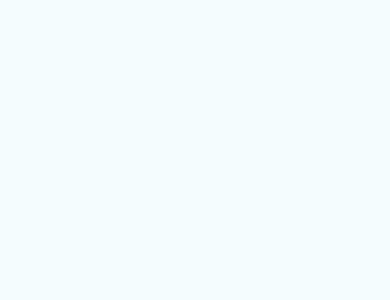
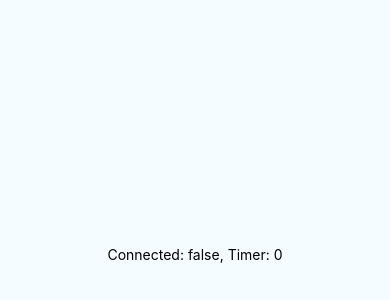
Before and after one commit to mujtaba-zaidi/RNMultipleSamples, a React Native app: screen / in a window 390 px wide. Shown: the part 168-468 px from the top of the page. Built offline with nearby package versions, Linux system fonts and the light colour scheme; no server answers.

Commit message:
Added: Context Api example with sockets

```diff
--- a/App.js
+++ b/App.js
@@ -1,9 +1,40 @@
 import React, { Component } from "react";
-import { StyleSheet, View } from "react-native";
+import { StyleSheet, View, Text } from "react-native";
+import { listenToSocket } from "./Sockets";
+import Child from "./Components/Child";
+const isConnected = false;
+const { Provider, Consumer } = React.createContext({ isConnected, Timer: 0 });
 
 export default class App extends Component {
+  constructor() {
+    super();
+    this.state = {
+      isConnected: false,
+      Timer: 0
+    };
+    listenToSocket(data => {
+      if (data.isConnected != undefined) {
+        this.setState({ isConnected: data.isConnected });
+      }
+      if (data.Timer != undefined) {
+        this.setState({ Timer: data.Timer });
+      }
+    });
+  }
+
   render() {
-    return <View style={styles.container} />;
+    return (
+      <View style={styles.container}>
+        <Provider
+          value={{
+            isConnected: this.state.isConnected,
+            Timer: this.state.Timer
+          }}
+        >
+          <Child />
+        </Provider>
+      </View>
+    );
   }
 }
 const styles = StyleSheet.create({
@@ -24,3 +55,5 @@ const styles = StyleSheet.create({
     marginBottom: 5
   }
 });
+
+export const ContextConsumer = Consumer;
--- /dev/null
+++ b/Components/Child/index.js
@@ -0,0 +1,31 @@
+import React, { Component } from "react";
+import { StyleSheet, View, Text } from "react-native";
+import { ContextConsumer } from "../../App";
+// const isConnected = false;
+// const { Provider, Consumer } = React.createContext({ isConnected });
+
+export default class Child extends Component {
+  render() {
+    return (
+      <View style={styles.container}>
+        <ContextConsumer>
+          {data => {
+            return (
+              <Text>{`Connected: ${data.isConnected}, Timer: ${
+                data.Timer
+              }`}</Text>
+            );
+          }}
+        </ContextConsumer>
+      </View>
+    );
+  }
+}
+const styles = StyleSheet.create({
+  container: {
+    flex: 1,
+    justifyContent: "center",
+    alignItems: "center",
+    backgroundColor: "#F5FCFF"
+  }
+});
--- /dev/null
+++ b/Sockets/index.js
@@ -0,0 +1,16 @@
+import SocketIOClient from "socket.io-client";
+
+function listenToSocket(cb) {
+  const socket = SocketIOClient("http://192.168.1.102:3000");
+  socket.on("connect", () => {
+    cb({ isConnected: true });
+  });
+  socket.on("disconnect", () => {
+    cb({ isConnected: false });
+  });
+  socket.on("timer", data => {
+    cb(data);
+  });
+}
+
+export { listenToSocket };
--- a/package.json
+++ b/package.json
@@ -11,7 +11,8 @@
   },
   "dependencies": {
     "react": "16.6.0-alpha.8af6728",
-    "react-native": "0.57.4"
+    "react-native": "0.57.4",
+    "socket.io-client": "^2.1.1"
   },
   "devDependencies": {
     "babel-jest": "23.6.0",
```
Also changed, not shown: 1 other file (tests, documents, lock files or other folders).
